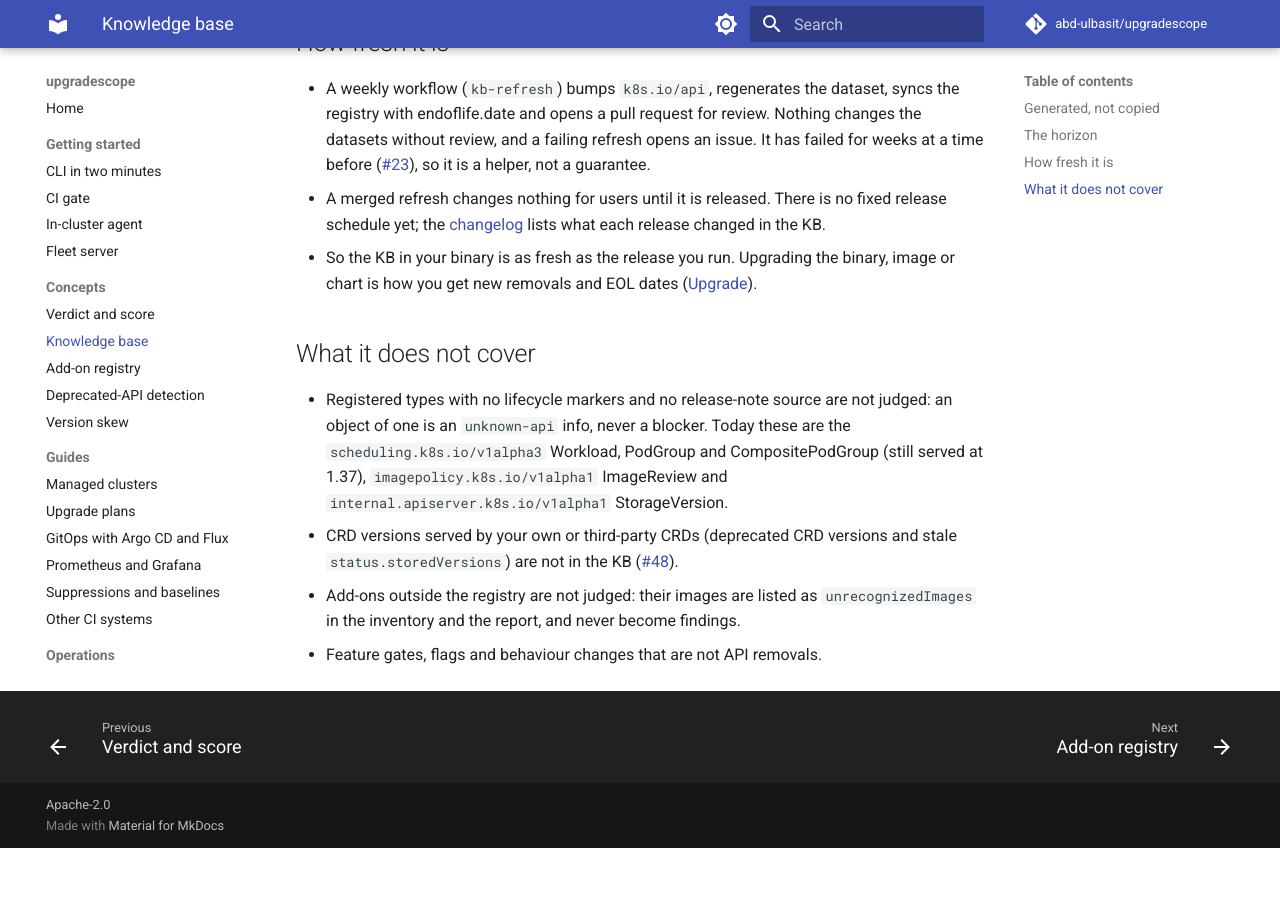
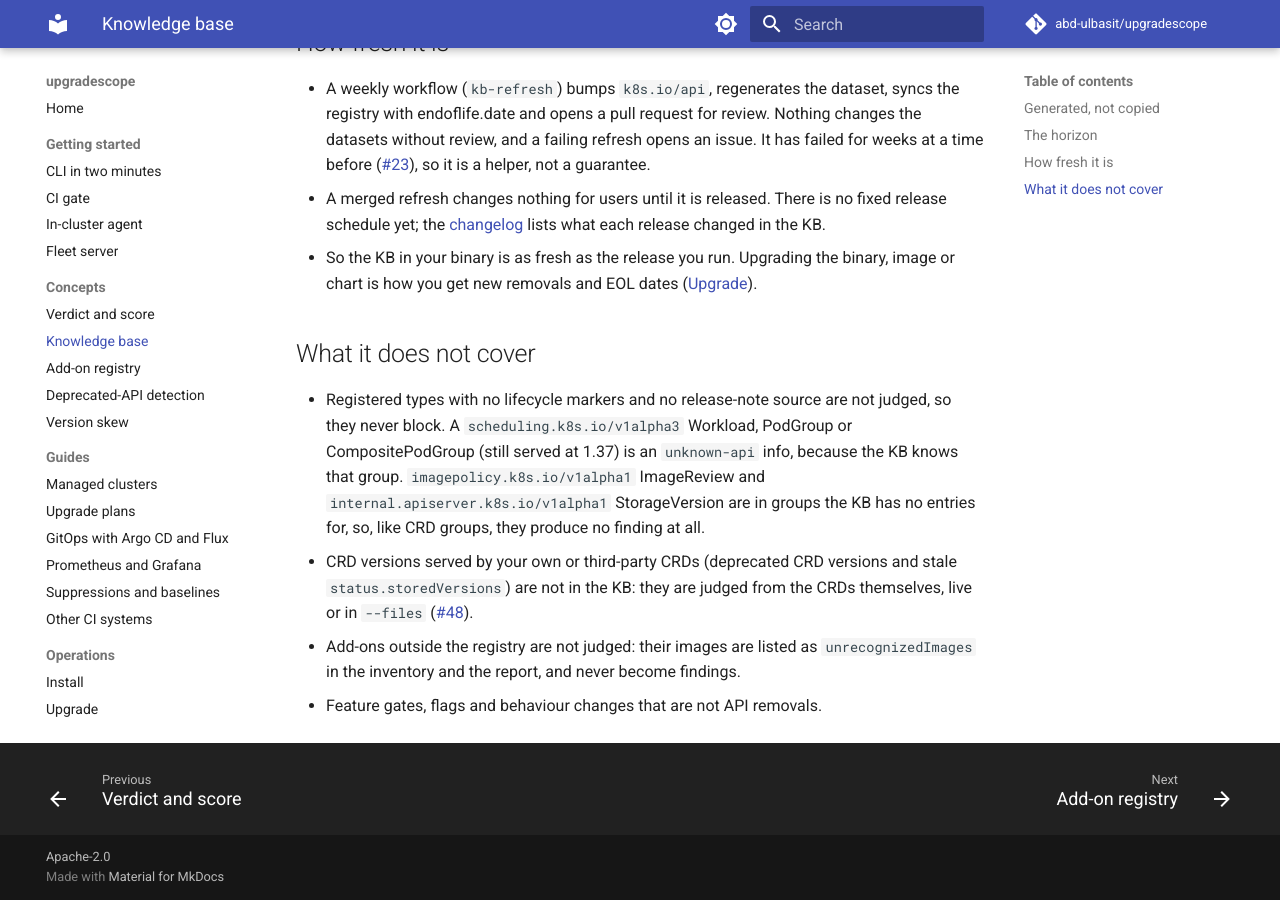
Before and after one commit to abd-ulbasit/upgradescope, an MkDocs documentation site: the page built from docs/concepts/knowledge-base.md, in a window 1280 px wide and 900 px high, scrolled down 2135 px. Built offline with MkDocs 1.6.1 and Material for MkDocs 9.7.7, drawn with Linux system fonts in a browser that asks for light colours; comment, search, counter and statistics services are not loaded; before the commit the page ends 2983 px from its top, so only the background shows below that; some of the changed text lies outside the part shown.

Commit message:
docs(kb): say exactly what happens to untagged types; accurate floors and evidence wording
Review of #166: ImageReview and StorageVersion are in groups the KB has
no entries for, so, like CRD groups, they produce no finding, not an
unknown-api info; only the scheduling v1alpha3 types (a known group)
are infos. Same correction in the fixups comments. Also: CRD versions are
judged from the CRDs (#157), the floor comment's counts, 'each with its
evidence', removal versions in the end-to-end test comment, and
.DS_Store allowed in internal/kb/data like registry/data.

Refs #166

Co-Authored-By: Claude Fable 5 <noreply@anthropic.com>

```diff
--- a/docs/concepts/knowledge-base.md
+++ b/docs/concepts/knowledge-base.md
@@ -98,12 +98,16 @@ the horizon minor, until you upgrade to a release with a newer KB.
 ## What it does not cover
 
 - Registered types with no lifecycle markers and no release-note source are
-  not judged: an object of one is an `unknown-api` info, never a blocker.
-  Today these are the `scheduling.k8s.io/v1alpha3` Workload, PodGroup and
-  CompositePodGroup (still served at 1.37), `imagepolicy.k8s.io/v1alpha1`
-  ImageReview and `internal.apiserver.k8s.io/v1alpha1` StorageVersion.
+  not judged, so they never block. A `scheduling.k8s.io/v1alpha3` Workload,
+  PodGroup or CompositePodGroup (still served at 1.37) is an `unknown-api`
+  info, because the KB knows that group. `imagepolicy.k8s.io/v1alpha1`
+  ImageReview and `internal.apiserver.k8s.io/v1alpha1` StorageVersion are in
+  groups the KB has no entries for, so, like CRD groups, they produce no
+  finding at all.
 - CRD versions served by your own or third-party CRDs (deprecated CRD
-  versions and stale `status.storedVersions`) are not in the KB ([#48](https://github.com/abd-ulbasit/upgradescope/issues/48)).
+  versions and stale `status.storedVersions`) are not in the KB: they are
+  judged from the CRDs themselves, live or in `--files`
+  ([#48](https://github.com/abd-ulbasit/upgradescope/issues/48)).
 - Add-ons outside the registry are not judged: their images are listed as
   `unrecognizedImages` in the inventory and the report, and never become
   findings.
```
Also changed, not shown: other parts of docs/concepts/knowledge-base.md (+1 -1 lines), 5 other files.
